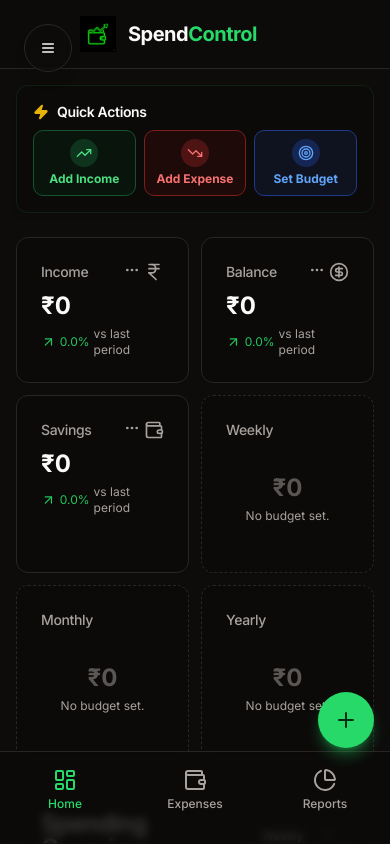
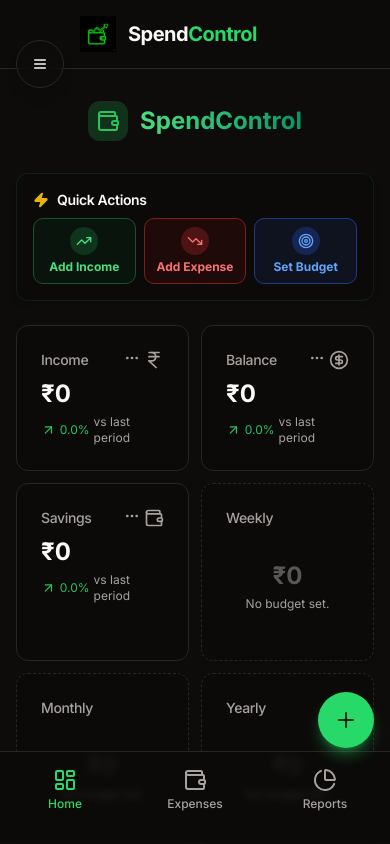
Before and after one commit to dharshanick/spendcontrol, a Next.js app: page /dashboard in a window 390 px wide. Built offline with nearby package versions, Linux system fonts and the light colour scheme.

Commit message:
feat: refine mobile layout with centered dashboard header and adjusted menu button

```diff
--- a/src/app/(app)/dashboard/page.tsx
+++ b/src/app/(app)/dashboard/page.tsx
@@ -158,6 +158,21 @@ export default function DashboardPage() {
         <>
             <ReminderModal />
             <div className="space-y-6 pb-24">
+
+                {/* 1. Add 'justify-center' to center everything */}
+                {/* 2. Add 'pt-4' to push it down from the status bar */}
+                <div className="flex items-center justify-center gap-3 mb-8 pt-4 relative">
+                    {/* The Logo Image */}
+                    <div className="h-10 w-10 bg-green-500/20 rounded-xl flex items-center justify-center">
+                        <Wallet className="h-6 w-6 text-green-500" />
+                    </div>
+
+                    {/* The Text */}
+                    <h1 className="text-2xl font-bold bg-gradient-to-r from-green-400 to-emerald-600 bg-clip-text text-transparent">
+                        SpendControl
+                    </h1>
+                </div>
+
                 <QuickActions />
 
                 <div className="grid grid-cols-2 gap-3 md:grid-cols-3 lg:grid-cols-3">
--- a/src/components/layout/mobile-header.tsx
+++ b/src/components/layout/mobile-header.tsx
@@ -17,7 +17,7 @@ export default function MobileHeader() {
           <Button
             variant="ghost"
             size="icon"
-            className="md:hidden fixed top-6 left-6 z-50 h-12 w-12 bg-background/50 backdrop-blur-md border border-zinc-800 rounded-full shadow-lg"
+            className="md:hidden fixed top-10 left-4 z-50 h-12 w-12 bg-background/50 backdrop-blur-md border border-zinc-800 rounded-full shadow-lg"
           >
             <Menu className="h-6 w-6" />
             <span className="sr-only">Toggle Menu</span>
```
